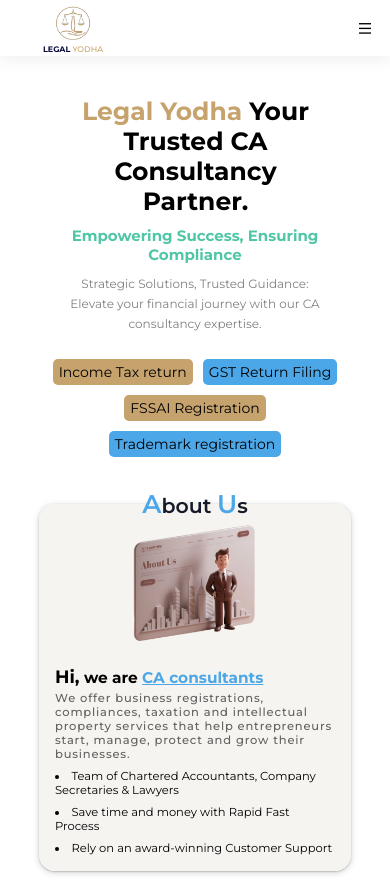
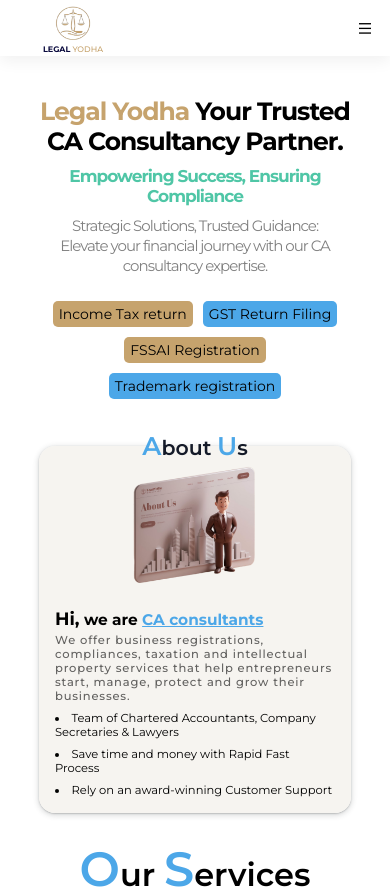
Before and after one commit to lakhan06/legalYodha, a React (Vite) app: page / in a window 390 px wide. Shown: the top 889 px of the page. Built offline with nearby package versions, Linux system fonts and the light colour scheme.

Commit message:
Link addedd

```diff
--- a/src/components/hero/Hero.css
+++ b/src/components/hero/Hero.css
@@ -251,6 +251,8 @@
 
   .heading h1 {
     font-size: 25px;
+    width: 80vw;
+    letter-spacing: -1px;
 
   }
 
@@ -261,14 +263,16 @@
 
   .ssHeading h5 {
 
+    letter-spacing: -1px;
 
-    font-size: 15px;
+    font-size: 17px;
     width: 80vw;
   }
 
   .subHeading h4 {
-    font-size: 12px;
+    font-size: 15px;
     width: 80vw;
+    letter-spacing: -1px;
 
   }
 
```
